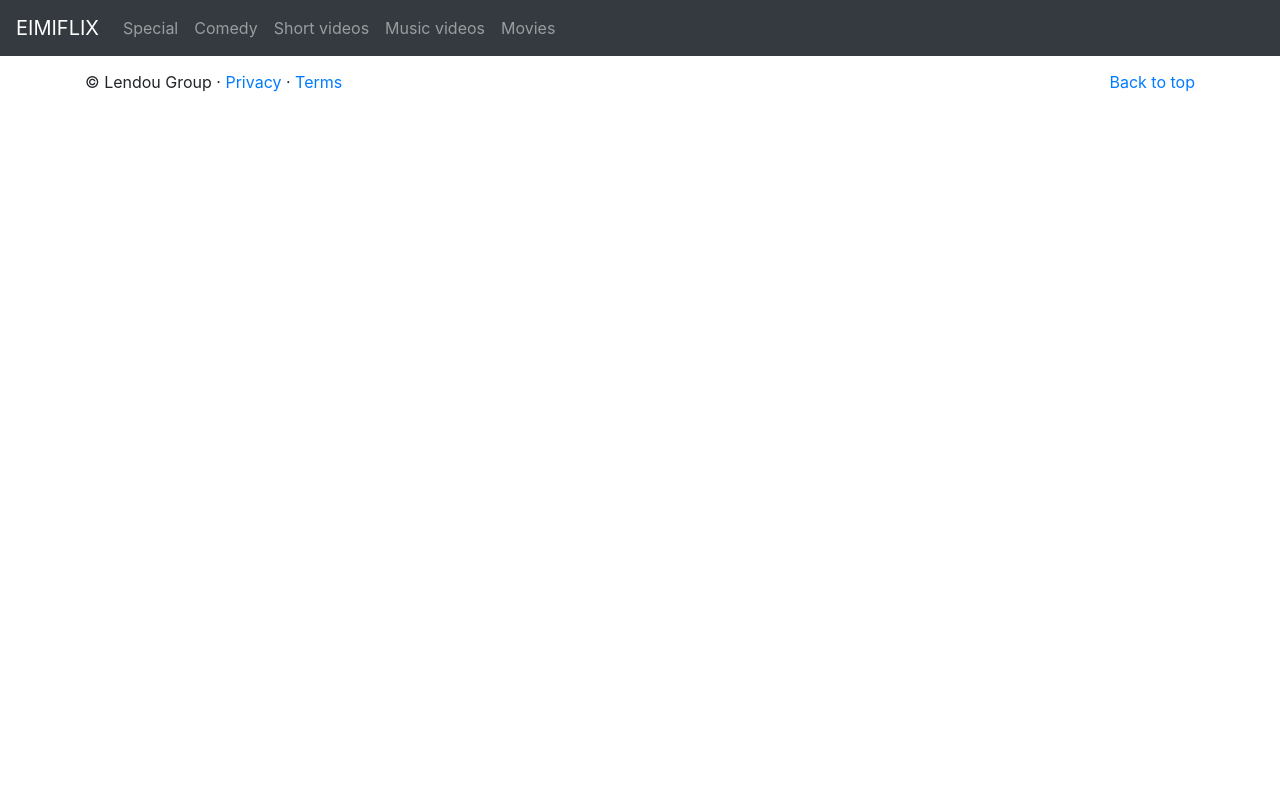
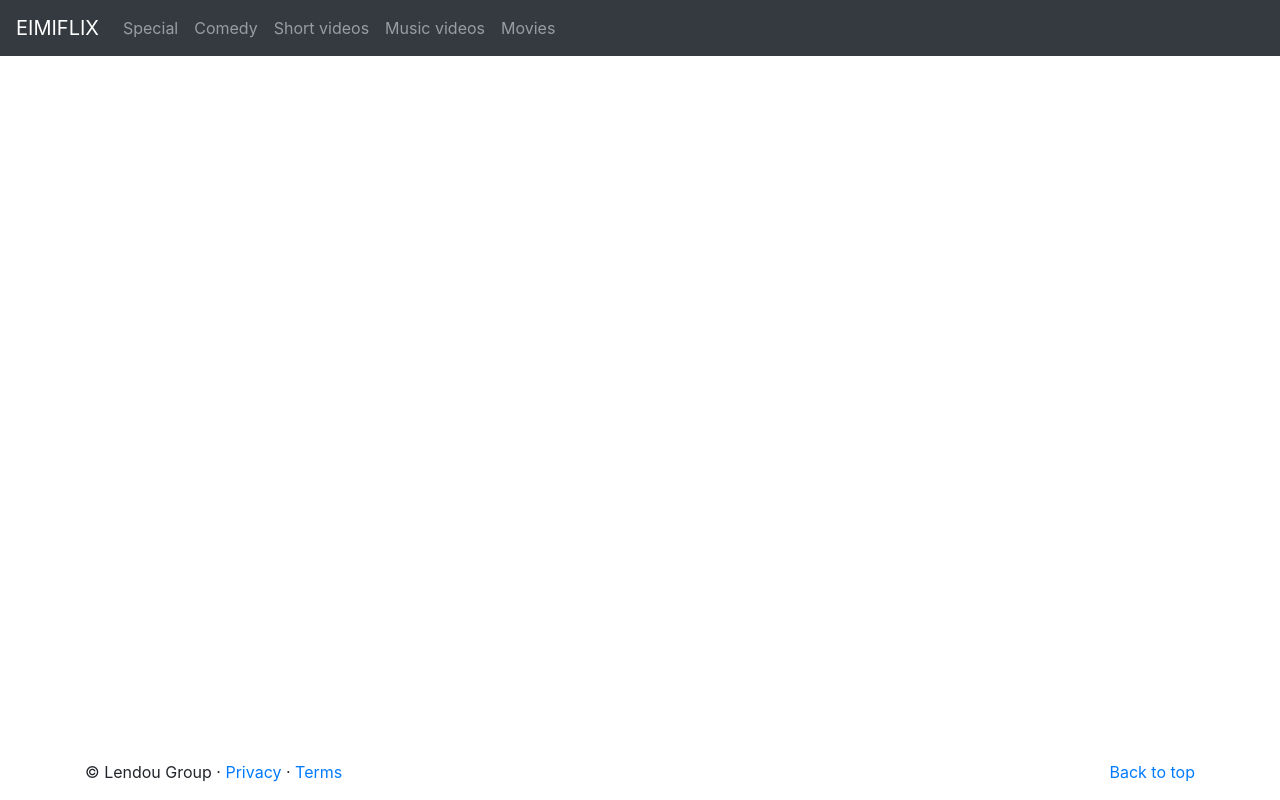
Before and after one commit to pSnehanshu/codeigniter-streaming-website, a CodeIgniter app: page /database/index.php/home in a window 1280 px wide. Run offline with CodeIgniter, Linux system fonts and the light colour scheme.

Commit message:
Made the footer sticky

```diff
--- a/application/views/layouts/footer.php
+++ b/application/views/layouts/footer.php
@@ -3,9 +3,11 @@
     <!-- main end -->
 
     <!-- FOOTER -->
-    <footer class="container">
-        <p class="float-right"><a href="#">Back to top</a></p>
-        <p>&copy; Lendou Group &middot; <a href="<?=site_url('home/page/privacy')?>">Privacy</a> &middot; <a href="<?=site_url('home/page/terms')?>">Terms</a></p>
+    <footer class="mt-auto">
+        <div class="container">
+            <p class="float-right"><a href="#">Back to top</a></p>
+            <p>&copy; Lendou Group &middot; <a href="<?=site_url('home/page/privacy')?>">Privacy</a> &middot; <a href="<?=site_url('home/page/terms')?>">Terms</a></p>
+        </div>
     </footer>
     <!-- FOOTER end -->
 </body>
--- a/application/views/layouts/header.php
+++ b/application/views/layouts/header.php
@@ -12,7 +12,7 @@
 
 </head>
 
-<body>
+<body class="d-flex flex-column h-100">
     <!-- header -->
     <header>
         <nav class="navbar navbar-expand-md navbar-dark fixed-top bg-dark">
@@ -44,4 +44,4 @@
     <!-- header end -->
 
     <!-- main -->
-    <main role="main" style="margin-top: 70px;">
+    <main role="main" class="px-5" style="margin-top: 70px;">
```
